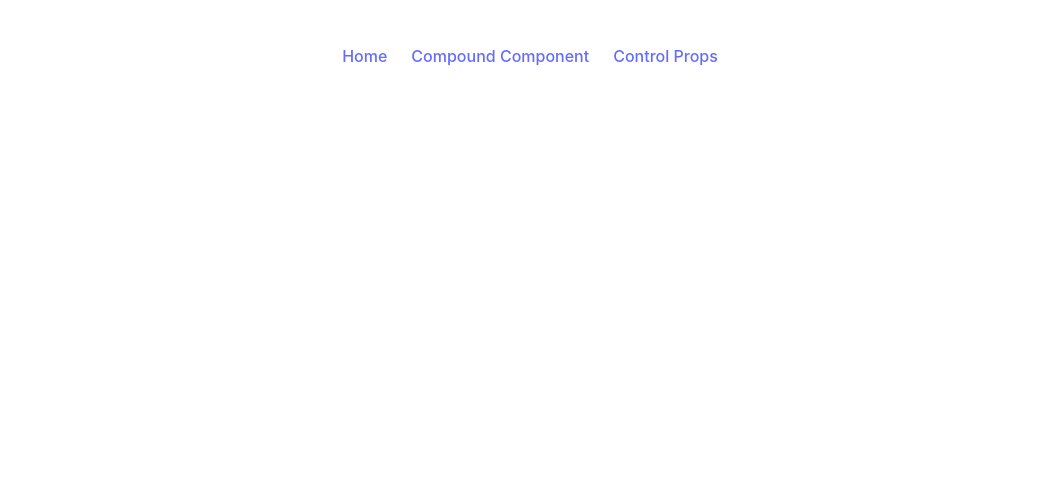
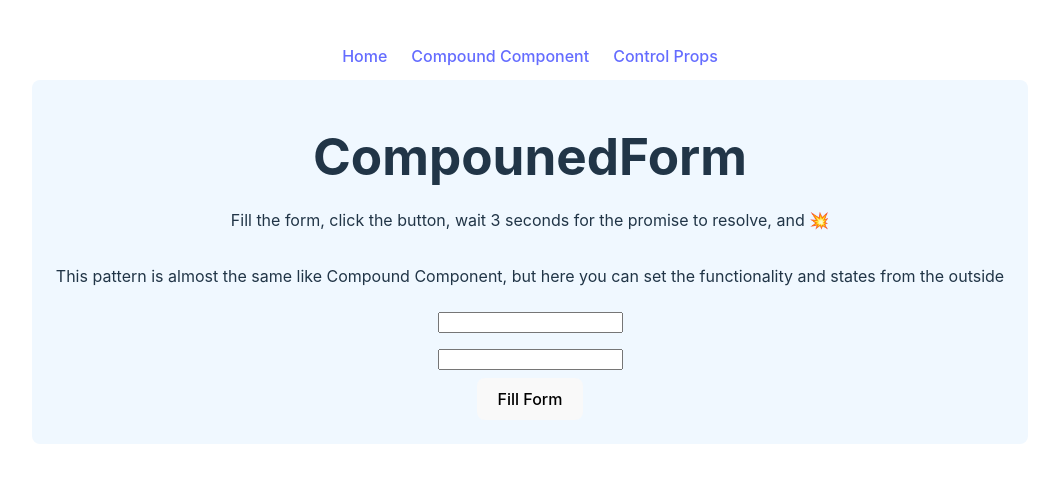
Before and after one commit to eylonshm/reactDesignPatterns, a React (Vite) app: page /controlProps in a window 1280 px wide. Shown: the top 482 px of the page, without its empty margins (110-1169 px from the left). Built offline with nearby package versions, Linux system fonts and the light colour scheme.

Commit message:
Create ControlProps route

```diff
--- /dev/null
+++ b/src/componets/ControlProps/components/Description/index.jsx
@@ -0,0 +1,3 @@
+const Description = ({ text }) => <p>{text}</p>
+
+export default Description
--- /dev/null
+++ b/src/componets/ControlProps/components/Input/index.jsx
@@ -0,0 +1,16 @@
+import { useContext } from '../../useContext'
+import './index.scss'
+
+const Input = ({ type }) => {
+  const { onEmailChange, onPasswordChange, getEmail, getPassword } =
+    useContext()
+
+  return (
+    <input
+      className='inputWrapper'
+      value={type === 'email' ? getEmail() : getPassword()}
+      onChange={type === 'email' ? onEmailChange : onPasswordChange}
+    ></input>
+  )
+}
+export default Input
--- /dev/null
+++ b/src/componets/ControlProps/components/Input/index.scss
@@ -0,0 +1,3 @@
+.inputWrapper {
+  margin: 8px;
+}
--- /dev/null
+++ b/src/componets/ControlProps/components/Submit/index.jsx
@@ -0,0 +1,13 @@
+import { useContext } from '../../useContext'
+
+const Submit = ({ text = 'submit' }) => {
+  const { onSubmit } = useContext()
+
+  return (
+    <button type='submit' onClick={onSubmit}>
+      {text}
+    </button>
+  )
+}
+
+export default Submit
--- /dev/null
+++ b/src/componets/ControlProps/components/Title/index.jsx
@@ -0,0 +1,5 @@
+const Title = ({ title }) => {
+  return <h1>{title}</h1>
+}
+
+export default Title
--- /dev/null
+++ b/src/componets/ControlProps/components/index.js
@@ -0,0 +1,4 @@
+export { default as Input } from './Input'
+export { default as Title } from './Title'
+export { default as Submit } from './Submit'
+export { default as Description } from './Description'
--- a/src/componets/ControlProps/index.jsx
+++ b/src/componets/ControlProps/index.jsx
@@ -1,5 +1,72 @@
-const ControlProps = () => {
-  return <div></div>
+import { useState } from 'react'
+import { Input, Title, Submit, Description } from './components'
+import { ContextProvider } from './useContext'
+import './index.scss'
+
+const onSubmitDefaultFunction = async (email, password) => {
+  console.log(email, password)
 }
 
-export default ControlProps
+const Form = ({
+  children,
+  onSubmit: onSubmitProp = onSubmitDefaultFunction,
+  password: propsPassword,
+  email: propsEmail,
+  setEmail: propsSetEmail,
+  setPassword: propsSetPassword,
+}) => {
+  const [email, setEmail] = useState()
+  const [password, setPassword] = useState('')
+
+  const isControlled =
+    propsPassword !== undefined &&
+    propsEmail !== undefined &&
+    typeof propsSetPassword === 'function' &&
+    typeof propsSetEmail === 'function'
+
+  const getPassword = () => (isControlled ? propsPassword : password)
+  const getEmail = () => (isControlled ? propsEmail : email)
+
+  const onSubmit = async (event) => {
+    event?.preventDefault()
+    await onSubmitProp(email, password)
+    if (isControlled) {
+      propsSetEmail('')
+      propsSetPassword('')
+    } else {
+      setEmail('')
+      setPassword('')
+    }
+  }
+
+  const onEmailChange = (e) => {
+    const newInput = e.target.value
+    isControlled ? propsSetEmail(newInput) : setEmail(newInput)
+  }
+
+  const onPasswordChange = (e) => {
+    const newInput = e.target.value
+    isControlled ? propsSetPassword(newInput) : setPassword(newInput)
+  }
+
+  return (
+    <ContextProvider
+      value={{
+        onSubmit,
+        onEmailChange,
+        onPasswordChange,
+        getEmail,
+        getPassword,
+      }}
+    >
+      <form className='wrapper'>{children}</form>
+    </ContextProvider>
+  )
+}
+
+Form.Input = Input
+Form.Title = Title
+Form.Submit = Submit
+Form.Description = Description
+
+export default Form
--- /dev/null
+++ b/src/componets/ControlProps/index.scss
@@ -0,0 +1,9 @@
+.wrapper {
+  display: flex;
+  justify-content: center;
+  align-items: center;
+  flex-direction: column;
+  background-color: aliceblue;
+  border-radius: 8px;
+  padding: 24px;
+}
--- /dev/null
+++ b/src/componets/ControlProps/useContext.jsx
@@ -0,0 +1,17 @@
+import { createContext, useContext as useReactContext } from 'react'
+
+const Context = createContext()
+
+const ContextProvider = ({ children, value }) => {
+  return <Context.Provider value={value}>{children}</Context.Provider>
+}
+
+function useContext() {
+  const context = useReactContext(Context)
+  if (context === undefined) {
+    throw new Error('useContext must be used within a CounterProvider')
+  }
+  return context
+}
+
+export { useContext, ContextProvider }
--- a/src/routes/ControlProps/index.jsx
+++ b/src/routes/ControlProps/index.jsx
@@ -1,5 +1,40 @@
-const ControlProps = () => {
-  return <div></div>
+import { useState } from 'react'
+import { ControlProps as Form } from '../../componets'
+import { Helmet } from 'react-helmet'
+
+function CompoundComponent() {
+  const [email, setEmail] = useState('')
+  const [password, setPassword] = useState('')
+
+  const onSubmit = async () => {
+    console.log('Wait 3 seconds')
+    return new Promise((resolve) => {
+      setTimeout(() => {
+        console.log(email, password)
+        resolve(email, password)
+      }, 3000)
+    })
+  }
+
+  return (
+    <div>
+      <Helmet title='Compound Component' />
+      <Form
+        onSubmit={onSubmit}
+        email={email}
+        password={password}
+        setEmail={setEmail}
+        setPassword={setPassword}
+      >
+        <Form.Title title='CompounedForm' />
+        <Form.Description text='Fill the form, click the button, wait 3 seconds for the promise to resolve, and 💥' />
+        <Form.Description text='This pattern is almost the same like Compound Component, but here you can set the functionality and states from the outside' />
+        <Form.Input type='email' />
+        <Form.Input type='password' />
+        <Form.Submit text='Fill Form' />
+      </Form>
+    </div>
+  )
 }
 
-export default ControlProps
+export default CompoundComponent
```
